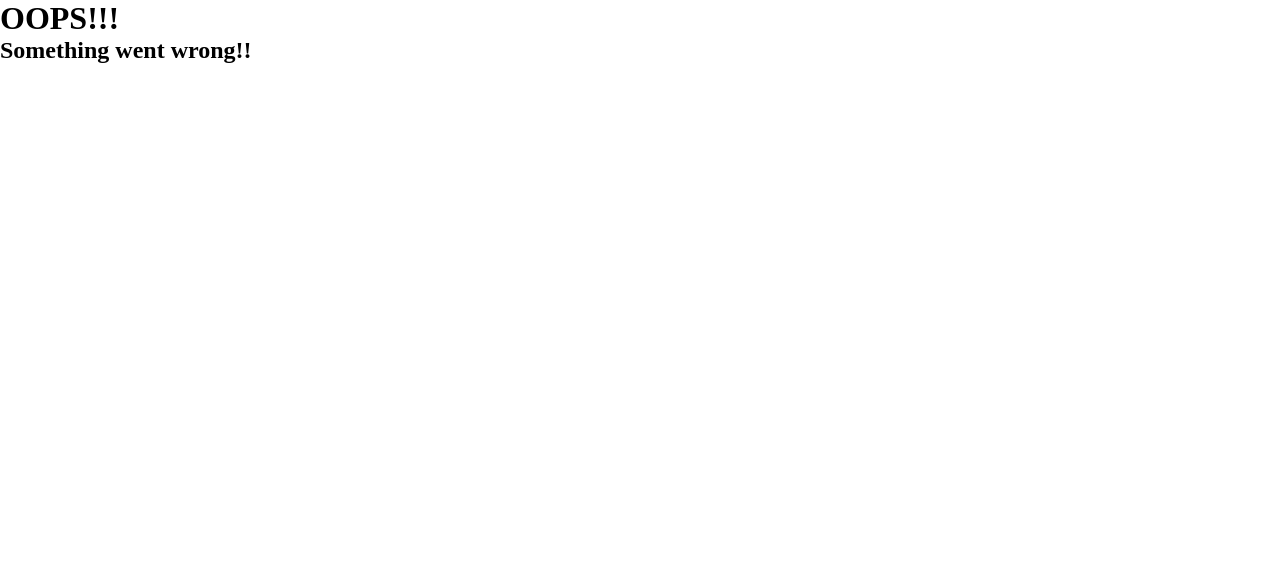
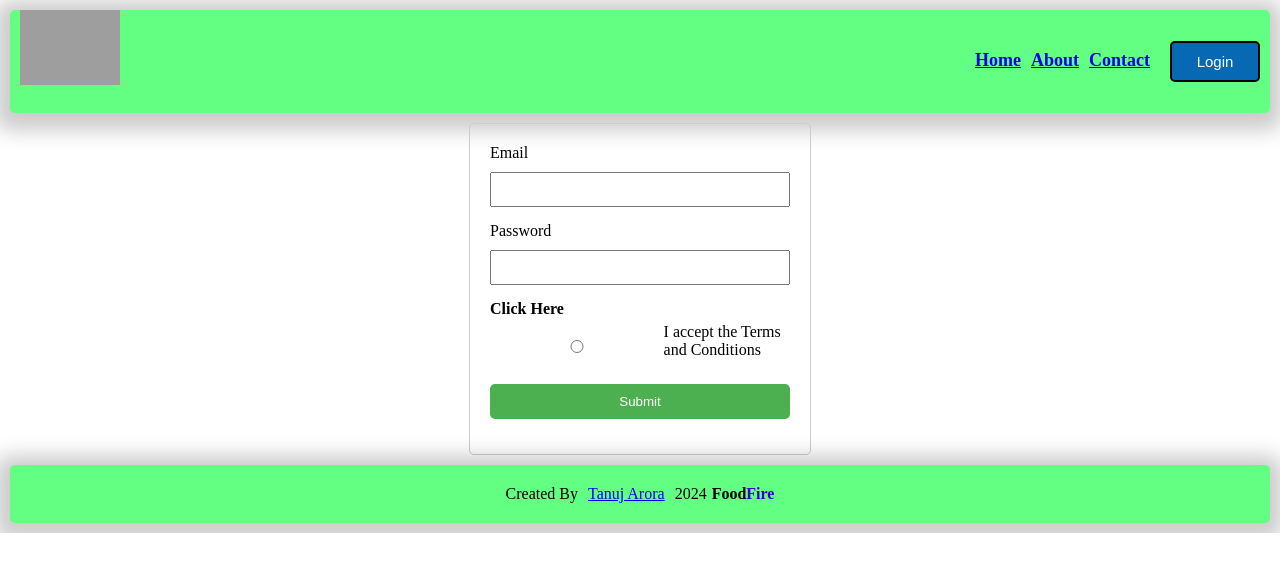
Before and after one commit to Tanujarora100/Food-Ordering-App-React, a React (Vite) app: page /login in a window 1280 px wide. Shown: the top 572 px of the page. Built offline with nearby package versions, Linux system fonts and the light colour scheme; grey boxes are pictures that could not be loaded.

Commit message:
Basic Form Added

```diff
--- a/package.json
+++ b/package.json
@@ -10,11 +10,12 @@
     "preview": "vite preview"
   },
   "dependencies": {
-
     "axios": "^1.6.5",
+    "formik": "^2.4.5",
     "react": "^18.2.0",
     "react-dom": "^18.2.0",
     "react-router": "^6.21.1",
+    "react-router-dom": "^6.21.1",
     "react-shimmer-effects": "^1.0.3",
     "shimmer": "^1.2.1"
   },
--- a/src/components/Body.jsx
+++ b/src/components/Body.jsx
@@ -2,7 +2,7 @@
 
 import { SearchBar } from "./SearchBar";
 // import axios from "axios";
-import { MENU_API } from "../utils/constants";
+import { Restaurant_API } from "../utils/constants";
 import { useState,useEffect } from "react";
 
 
@@ -16,7 +16,7 @@ const Body = () => {
   async function getRestaurants() {
     // handle the error using try... catch
     try {
-      const response = await fetch(MENU_API)
+      const response = await fetch(Restaurant_API)
       const json = await response.json();
       async function checkJsonData(jsonData) {
         for (let i = 0; i < jsonData?.data?.cards.length; i++) {
--- a/src/components/Header.jsx
+++ b/src/components/Header.jsx
@@ -2,6 +2,7 @@ import FoodFireLogo from "../assets/FoodFireLogo.png";
 import "../styles/LoginButton.css"
 import { useState } from "react";
 import { Link } from "react-router-dom";
+// import SignUpButton from "./SignUpButton";
 // Title component for display logo
 const Title = () => (
   <a href="/">
@@ -32,6 +33,9 @@ const Header = () => {
           <button className="login-button" onClick={() => alignButtonText()}>
             {buttonText}
           </button>
+          {/* <div>
+           <SignUpButton></SignUpButton>
+          </div> */}
         </ul>
       </div>
     </div>
--- /dev/null
+++ b/src/components/LoginForm.jsx
@@ -0,0 +1,62 @@
+import { Field, Formik, Form, ErrorMessage } from 'formik';
+import React, { useState } from 'react';
+import '../styles/LoginForm.css'; // Import your CSS file
+
+const validateEmail = (value) => {
+  let error;
+  if (!value) {
+    error = 'Email is required';
+  } else if (!/^[A-Z0-9._%+-]+@[A-Z0-9.-]+\.[A-Z]{2,4}$/i.test(value)) {
+    error = 'Invalid email address';
+  }
+  return error;
+};
+
+const validatePassword = (value) => {
+  let error;
+  if (!value) {
+    error = 'Password is required';
+  } else if (value.length < 8) {
+    error = 'Password must be at least 8 characters';
+  }
+  return error;
+};
+
+const LoginForm = () => {
+  const [acceptTerms, setAcceptTerms] = useState(false);
+
+  const handleTermsChange = () => {
+    setAcceptTerms(!acceptTerms);
+  };
+
+  return (
+    <div className="login-form-container">
+      <Formik initialValues={{ email: '', password: '' }} onSubmit={(values) => { console.log(values) }}>
+        <Form>
+          <div className="form-group">
+            <label htmlFor='email'>Email</label>
+            <Field type='email' name='email' validate={validateEmail} />
+            <ErrorMessage name='email' />
+          </div>
+          <div className="form-group">
+            <label htmlFor='password'>Password</label>
+            <Field type='password' name='password' validate={validatePassword} />
+            <ErrorMessage name='password' />
+          </div>
+          <div className="form-group">
+            <label className="click-here-label">Click Here</label>
+            <span className="terms-and-conditions">
+              <input type='radio' id='termsAndConditions' checked={acceptTerms} onClick={handleTermsChange} />
+              <label htmlFor="termsAndConditions">I accept the Terms and Conditions</label>
+            </span>
+          </div>
+          <div className="form-group">
+            <button type="submit">Submit</button>
+          </div>
+        </Form>
+      </Formik>
+    </div>
+  );
+};
+
+export default LoginForm;
--- /dev/null
+++ b/src/components/RestaurantMenu.jsx
@@ -0,0 +1,33 @@
+import React, { useEffect } from 'react'
+import { MENU_API } from '../utils/constants';
+const RestaurantMenu = () => {
+
+
+    const fetchMenu = async () => {
+        try {
+            const data = await fetch(MENU_API);
+            const jsonData = await data.json();
+            console.log(jsonData);
+        }
+        catch (err) {
+            console.error(err);
+
+        }
+
+
+    }
+    useEffect(() => {
+        fetchMenu();
+    }, [])
+    return (
+        <>
+            <h1>Name</h1>
+            <h2>Menu</h2>
+            <ul>
+                <li></li>
+            </ul>
+        </>
+    )
+}
+
+export default RestaurantMenu
--- a/src/components/SearchBar.jsx
+++ b/src/components/SearchBar.jsx
@@ -14,7 +14,7 @@ export const SearchBar = ({ restList }) => {
 
         else {
             const filterData = restaurants.filter((restaurant) =>
-                restaurant?.data?.name.toLowerCase().includes(searchText.toLowerCase())
+                restaurant?.info?.name.toLowerCase().includes(searchText.toLowerCase())
             );
             setRestaurants(filterData);
         }
@@ -31,7 +31,7 @@ export const SearchBar = ({ restList }) => {
     console.log(restaurants);
     return restaurants.length === 0 ? <ShimmerCard /> : (
         <>
-            <div className="search-container">
+            <div className="search-container" >
                 <input
                     type="text"
                     className="search-input"
--- a/src/index.css
+++ b/src/index.css
@@ -49,10 +49,13 @@
     text-align: center;
     max-width: 100%;
     position: relative;
+    display: flex;
+    justify-content: center;
+    padding:2px;
   }
 
   .search-container .search-input {
-    width: 40%;
+    width: 30%;
     box-sizing: border-box;
     border-bottom-left-radius: 5px;
     border-top-left-radius: 5px;
@@ -61,24 +64,28 @@
     padding: 14px 15px 14px 20px;
     border: 1px solid #aabcca;
     border-right: 0;
+    border-radius: 15px;
     color: #000000;
     outline: none;
+    align-self: center;
   }
 
   .search-container .search-btn {
     border-bottom-right-radius: 5px;
     border-top-right-radius: 5px;
-    background-color: #0768b3;
+    background-color: #43a5f0;
     box-shadow: 1px 2px 4px 0 rgba(0, 0, 0, 0.08);
     color: #ffffff;
     padding: 15px 22px;
-    margin-left: -4px;
+    margin-left: 4px;
     cursor: pointer;
-    border: none;
+    border: 1px solid lightblue;
     outline: none;
+    max-width: 90px;
+    border-radius: 10px;
   }
   .search-container .search-btn:hover {
-    background-color: #016034;
+    background-color: #6870ff;
   }
 
   .restaurant-list {
@@ -90,7 +97,7 @@
 
   .card {
     width: 200px;
-    border-radius: 5px;
+    border-radius: 9px;
     box-shadow: -1px 5px 10px 5px rgba(42, 42, 42, 0.2);
     padding: 10px;
     margin: 20px;
@@ -102,8 +109,8 @@
   }
 
   .card > img {
-    width: 100%;
-    border-radius: 10px;
+    width: 102%;
+    border-radius: 5px;
   }
 
   .card > span {
@@ -122,8 +129,9 @@
     align-items: center;
     background-color: rgb(0, 167, 119);
     border-radius: 5px;
-    padding: 0 5px 0;
+    padding: 0 3px 0;
     color: white;
+    width: auto;
   }
 
   .card > span > h4:first-child .fa-star {
--- /dev/null
+++ b/src/styles/LoginForm.css
@@ -0,0 +1,46 @@
+.login-form-container {
+    max-width: 300px;
+    margin: auto;
+    padding: 20px;
+    border: 1px solid #ccc;
+    border-radius: 5px;
+  }
+
+  .form-group {
+    margin-bottom: 15px;
+  }
+
+  label {
+    display: block;
+    margin-bottom: 5px;
+  }
+
+  input,
+  button {
+    width: 100%;
+    padding: 8px;
+    margin-top: 5px;
+    box-sizing: border-box;
+  }
+
+  .click-here-label {
+    font-weight: bold;
+  }
+
+  .terms-and-conditions {
+    display: flex;
+    align-items: center;
+  }
+
+  button {
+    background-color: #4caf50;
+    color: white;
+    border: none;
+    padding: 10px;
+    border-radius: 5px;
+    cursor: pointer;
+  }
+
+  button:hover {
+    background-color: #45a049;
+  }
--- a/src/utils/constants.js
+++ b/src/utils/constants.js
@@ -4,8 +4,9 @@ export const IMG_CDN_URL =
 
 
 
+  export const MENU_API =
+  "https://www.swiggy.com/dapi/menu/pl?page-type=REGULAR_MENU&complete-menu=true&lat=28.5649034&lng=77.2403317&restaurantId=";
 
 
-
-export const MENU_API = "https://www.swiggy.com/dapi/restaurants/list/v5?lat=28.5649034&lng=77.2403317&is-seo-homepage-enabled=true&page_type=DESKTOP_WEB_LISTING";
+export const Restaurant_API = "https://www.swiggy.com/dapi/restaurants/list/v5?lat=28.5649034&lng=77.2403317&is-seo-homepage-enabled=true&page_type=DESKTOP_WEB_LISTING";
 // RestaurantList is JSON Data for displaying cards
```
Also changed, not shown: src/components/SignUpButton.jsx (added, +25 -0 lines), src/main.jsx (+10 -1 lines), 1 other file (tests, documents, lock files or other folders).
